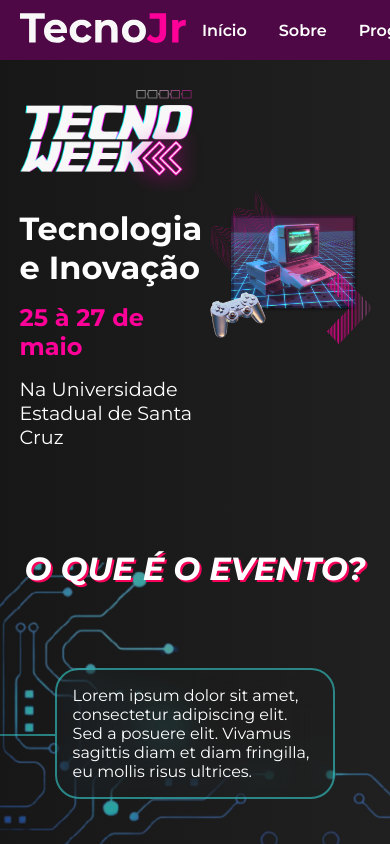
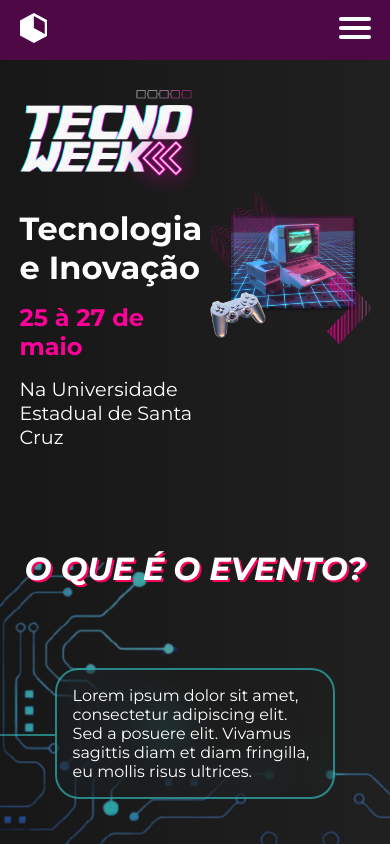
Before and after one commit to igorroc/tecnoweek, a React (Vite) app: page / in a window 390 px wide. Shown: the top 844 px of the page. Built offline with nearby package versions, Linux system fonts and the light colour scheme.

Commit message:
[add]: Responsive header

```diff
--- a/src/components/Header.tsx
+++ b/src/components/Header.tsx
@@ -1,15 +1,18 @@
 import { styled } from "@stitches/react"
 import Logo from "../assets/svg/TecnoJr.svg?component"
-import LogoSmall from "../assets/svg/TecnoJrLogo.svg?component"
+import LogoSmall from "../assets/svg/LogoWhite.svg?component"
 
 import DropDownButton from "./DropDownButton"
 import { MaxWidthWrapper } from "./Global/MaxWidthWrapper"
+import useWindowDimensions from "../hooks/UseWindowDimentions"
+import { useState } from "react"
+import { Icon } from "./Icon"
 
 const HeaderWrapper = styled("header", {
 	"&": {
 		position: "fixed",
 		zIndex: "10",
-		width: "100%",
+		width: "100vw",
 		height: "60px",
 		backgroundColor: "#4d0845",
 		display: "flex",
@@ -47,19 +50,99 @@ const WrapperLinks = styled("ul", {
 	},
 })
 
+const WrapperLinksSmall = styled("div", {
+	"&": { position: "relative" },
+	"& #menuButton": {
+		width: "32px",
+		height: "32px",
+		background: "none",
+		border: "none",
+		outline: "none",
+		color: "white",
+		cursor: "pointer",
+
+		"& .bar": {
+			display: "block",
+			margin: "5px 0",
+			width: "32px",
+			height: "4px",
+			background: "white",
+			borderRadius: "50px",
+			transition: "all 300ms ease-in-out",
+		},
+
+		"&.active": {
+			"& .bar:nth-child(1)": {
+				transform: "translateY(9px) rotate(45deg)",
+			},
+			"& .bar:nth-child(2)": {
+				opacity: "0",
+			},
+			"& .bar:nth-child(3)": {
+				transform: "translateY(-9px) rotate(-45deg)",
+			},
+		},
+	},
+})
+
+const SideNav = styled("div", {
+	"&": {
+		position: "absolute",
+		right: "0",
+		bottom: "0",
+		transform: "translate(0, 100%)",
+		backgroundColor: "#2d2e30",
+		borderRadius: "10px",
+		maxHeight: "0",
+		overflow: "hidden",
+		padding: "0",
+		transition: "all 300ms ease-in-out",
+
+		"& ul": {
+			display: "flex",
+			flexDirection: "column",
+			gap: "10px",
+
+			"& button": {
+				fontSize: "1em",
+				width: "150px",
+			},
+		},
+
+		"&.active": {
+			padding: "20px 30px",
+			maxHeight: "250px",
+		},
+
+		"& .dropDownButton": {
+			"& button": {
+				transition: "border-radius 300ms ease-in-out",
+				"&.buttonOpen": {
+					borderRadius: "10px 10px 0 0",
+				},
+			},
+			"& ul": {
+				position: "relative",
+			},
+		},
+	},
+})
+
 function Header() {
-	const breakpointMobile = 500
-	let windowWidth = window.innerWidth
+	const { height, width } = useWindowDimensions()
+	const [toggle, setToggle] = useState(false)
+	const breakpointMobile = 800
+
+	const handleMenuClick = () => {
+		setToggle((prevToggle) => !prevToggle)
+	}
 
 	return (
 		<HeaderWrapper>
+			{width > breakpointMobile ? (
 				<Wrapper>
 					<a href="/">
-					{windowWidth > breakpointMobile ? (
 						<Logo className="logo"></Logo>
-					) : (
-						<Logo className="logo"></Logo>
-					)}
 					</a>
 					<WrapperLinks>
 						<li>
@@ -80,6 +163,47 @@ function Header() {
 						</li>
 					</WrapperLinks>
 				</Wrapper>
+			) : (
+				<Wrapper>
+					<a href="/">
+						<LogoSmall className="logo"></LogoSmall>
+					</a>
+					<WrapperLinksSmall>
+						<button
+							id="menuButton"
+							onClick={handleMenuClick}
+							className={toggle ? "active" : ""}
+						>
+							<span className="bar"></span>
+							<span className="bar"></span>
+							<span className="bar"></span>
+						</button>
+						<SideNav
+							id="sideNav"
+							className={toggle ? "active" : ""}
+						>
+							<ul>
+								<li>
+									<a href="/">Início</a>
+								</li>
+								<li>
+									<a href="#sobre">Sobre</a>
+								</li>
+								<li>
+									<a href="#programacao">Programação</a>
+								</li>
+								<li>
+									<DropDownButton title="Inscreva-se!">
+										<a href="/minicursos">Minicursos</a>
+										<a href="/torneio">Torneio</a>
+										<a href="/cpu">CPU</a>
+									</DropDownButton>
+								</li>
+							</ul>
+						</SideNav>
+					</WrapperLinksSmall>
+				</Wrapper>
+			)}
 		</HeaderWrapper>
 	)
 }
```
Lines whose indentation alone changed are shown as unchanged.
